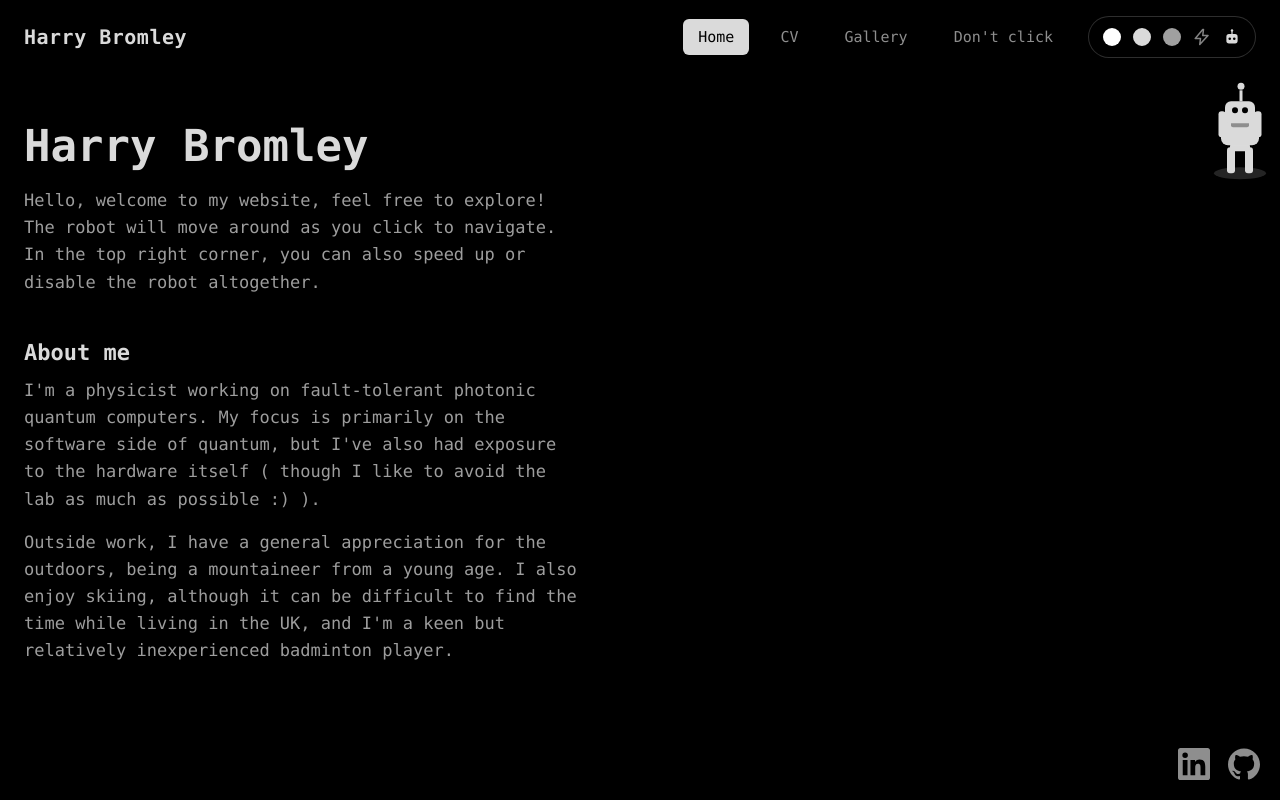
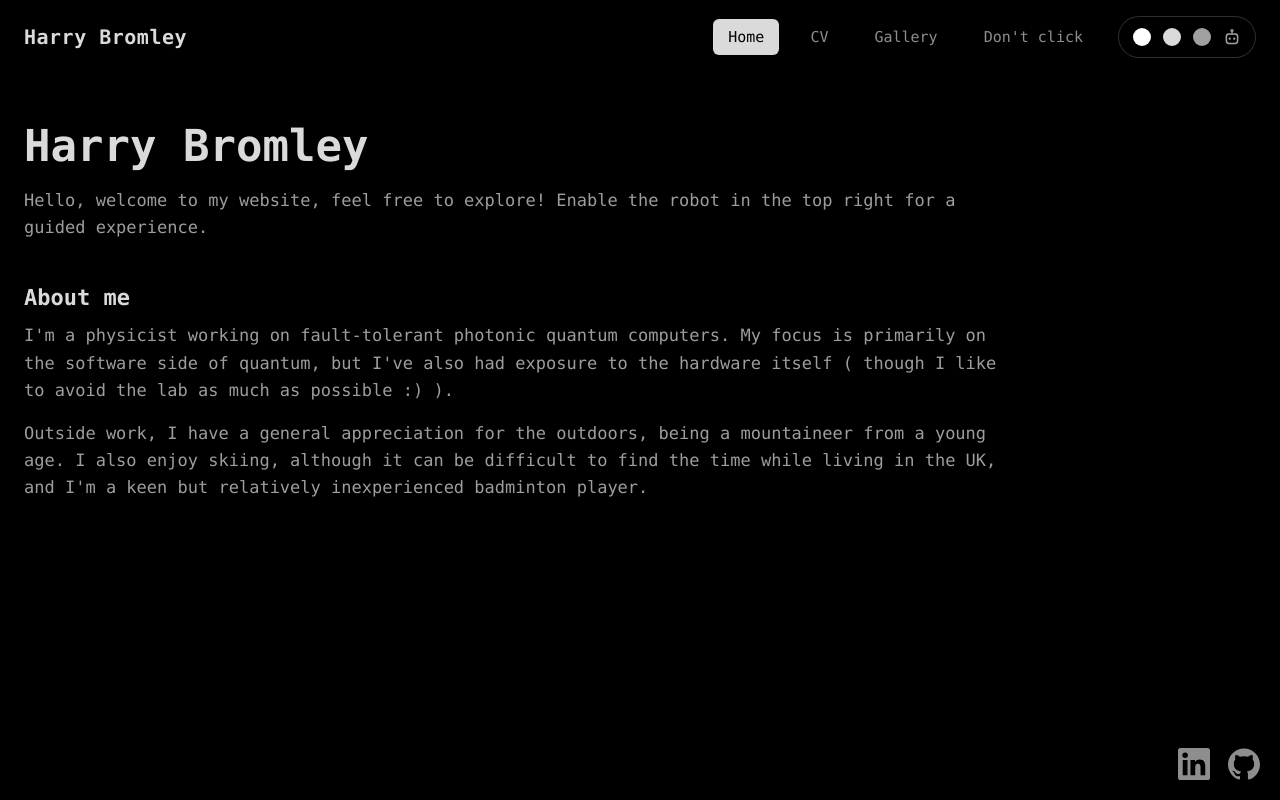
Before and after one commit to Harry1412/website, a React (Vite) app: page / in a window 1280 px wide. Built offline with nearby package versions, Linux system fonts and the light colour scheme.

Commit message:
Hide robot by default + tweaks to formatting

```diff
--- a/src/App.jsx
+++ b/src/App.jsx
@@ -30,8 +30,7 @@ export default function App() {
   const [route, setRoute] = useState(getRoute)
   const [cover, setCover] = useState(null)
   const [accent, setAccent] = useState(ACCENTS[1])
-  const [turbo, setTurbo] = useState(false)
-  const [robotOn, setRobotOn] = useState(true)
+  const [robotOn, setRobotOn] = useState(false)
   const [solved, setSolved] = useState(false)
   const robotRef = useRef(null)
   const busyRef = useRef(false)
@@ -76,9 +75,8 @@ export default function App() {
         y: rect.top + rect.height / 2,
       }
       const full = coverRadius(origin.x, origin.y)
-      const boost = turbo ? 2.5 : 1
       const expandMs = EXPAND_MS
-      const contractMs = Math.round(CONTRACT_MS / boost)
+      const contractMs = CONTRACT_MS
 
       robotRef.current.walkTo(x, y, () => {
         robotRef.current.reach(() => {
@@ -98,7 +96,7 @@ export default function App() {
         })
       })
     },
-    [schedule, turbo, robotOn],
+    [schedule, robotOn],
   )
   const handleSocial = useCallback((node) => {
     if (!robotRef.current || !node) return
@@ -125,7 +123,7 @@ export default function App() {
 
   return (
     <div className="app" style={{ '--accent': accent }}>
-      <RobotCanvas robotRef={robotRef} accent={accent} turbo={turbo} enabled={robotOn} />
+      <RobotCanvas robotRef={robotRef} accent={accent} enabled={robotOn} />
       <main className="page" key={route}>
         {page}
       </main>
@@ -134,8 +132,6 @@ export default function App() {
         onNavigate={navigate}
         accent={accent}
         onAccentChange={setAccent}
-        turbo={turbo}
-        onToggleTurbo={() => setTurbo((t) => !t)}
         robotOn={robotOn}
         onToggleRobot={() => setRobotOn((r) => !r)}
       />
--- a/src/components/ColourSlider.jsx
+++ b/src/components/ColourSlider.jsx
@@ -1,6 +1,4 @@
 export const ACCENTS = ['#ffffff', '#dadada', '#a0a0a0']
-
-const BOLT = 'M13 2 3 14h7l-1 8 11-12h-7l1-8z'
 
 function RobotFace({ filled }) {
   return (
@@ -53,8 +51,6 @@ function RobotFace({ filled }) {
 export default function ColourSlider({
   accent,
   onChange,
-  turbo,
-  onToggleTurbo,
   robotOn,
   onToggleRobot,
 }) {
@@ -76,25 +72,6 @@ export default function ColourSlider({
       </div>
       <button
         type="button"
-        className="colour-bolt"
-        onClick={onToggleTurbo}
-        aria-pressed={turbo}
-        aria-label="Turbo speed"
-        title="Turbo speed"
-      >
-        <svg viewBox="0 0 24 24" width="20" height="20" aria-hidden="true">
-          <path
-            d={BOLT}
-            fill={turbo ? 'currentColor' : 'none'}
-            stroke="currentColor"
-            strokeWidth="2"
-            strokeLinejoin="round"
-            strokeLinecap="round"
-          />
-        </svg>
-      </button>
-      <button
-        type="button"
         className="robot-toggle"
         onClick={onToggleRobot}
         aria-pressed={robotOn}
--- a/src/components/NavBar.jsx
+++ b/src/components/NavBar.jsx
@@ -13,8 +13,6 @@ export default function NavBar({
   onNavigate,
   accent,
   onAccentChange,
-  turbo,
-  onToggleTurbo,
   robotOn,
   onToggleRobot,
 }) {
@@ -39,8 +37,6 @@ export default function NavBar({
         <ColourSlider
           accent={accent}
           onChange={onAccentChange}
-          turbo={turbo}
-          onToggleTurbo={onToggleTurbo}
           robotOn={robotOn}
           onToggleRobot={onToggleRobot}
         />
--- a/src/components/RobotCanvas.jsx
+++ b/src/components/RobotCanvas.jsx
@@ -1,7 +1,7 @@
 import { useEffect, useRef } from 'react'
 import { Robot } from '../game/robot'
 
-export default function RobotCanvas({ robotRef, accent, turbo, enabled }) {
+export default function RobotCanvas({ robotRef, accent, enabled }) {
   const canvasRef = useRef(null)
   const robot = useRef(null)
   const enabledRef = useRef(enabled)
@@ -80,10 +80,6 @@ export default function RobotCanvas({ robotRef, accent, turbo, enabled }) {
   }, [accent])
 
   useEffect(() => {
-    if (robot.current) robot.current.turbo = turbo
-  }, [turbo])
-
-  useEffect(() => {
     enabledRef.current = enabled
   }, [enabled])
 
--- a/src/game/robot.js
+++ b/src/game/robot.js
@@ -5,7 +5,6 @@ const UNPACK_LOWER = 0.25
 const UNPACK_TOTAL = UNPACK_RAISE + UNPACK_HOLD + UNPACK_LOWER
 const REACH_DURATION = 0.55
 const WAVE_DURATION = 0.9
-const UNPACK_BOOST = 2.5
 const EASE = (t) => t * t * (3 - 2 * t)
 const FLOOR_CELLS = 3
 const FLOOR_GAP = 4
@@ -41,7 +40,6 @@ export class Robot {
     this.ready = false
 
     this.speed = 360
-    this.turbo = false
     this.state = 'idle'
     this.facing = 1
     this.clock = 0
@@ -98,10 +96,6 @@ export class Robot {
     this.onWaveDone = onDone || null
   }
 
-  actionBoost() {
-    return this.turbo ? UNPACK_BOOST : 1
-  }
-
   update(dt) {
     this.clock += dt
 
@@ -109,7 +103,7 @@ export class Robot {
       const dx = this.target.x - this.x
       const dy = this.target.y - this.y
       const dist = Math.hypot(dx, dy)
-      const step = (this.turbo ? this.speed * 3 : this.speed) * dt
+      const step = this.speed * dt
       if (dist <= step) {
         this.x = this.target.x
         this.y = this.target.y
@@ -125,7 +119,7 @@ export class Robot {
         if (Math.abs(dx) > 1) this.facing = dx >= 0 ? 1 : -1
       }
     } else if (this.state === 'reaching') {
-      this.unpackTime += dt * this.actionBoost()
+      this.unpackTime += dt
       if (this.unpackTime >= REACH_DURATION) {
         this.state = 'idle'
         const cb = this.onReachDone
@@ -133,7 +127,7 @@ export class Robot {
         if (cb) cb()
       }
     } else if (this.state === 'unpacking') {
-      this.unpackTime += dt * this.actionBoost()
+      this.unpackTime += dt
       if (this.unpackTime >= UNPACK_TOTAL) {
         this.state = 'idle'
       }
--- a/src/index.css
+++ b/src/index.css
@@ -127,7 +127,6 @@ body {
   gap: 12px;
 }
 
-.colour-bolt,
 .robot-toggle {
   position: relative;
   display: inline-flex;
@@ -142,11 +141,11 @@ body {
   border-radius: 50%;
   color: var(--accent, #ffffff);
   cursor: pointer;
+  opacity: 0.75;
   transition: opacity 0.2s;
 }
 
 /* enlarge the tap target without affecting the layout pitch */
-.colour-bolt::after,
 .robot-toggle::after {
   content: '';
   position: absolute;
@@ -154,16 +153,8 @@ body {
   border-radius: 50%;
 }
 
-.colour-bolt {
-  opacity: 0.6;
-}
-
-.colour-bolt:hover,
-.robot-toggle:hover {
-  opacity: 1;
-}
-
-.colour-bolt[aria-pressed='true'] {
+.robot-toggle:hover,
+.robot-toggle[aria-pressed='true'] {
   opacity: 1;
 }
 
@@ -273,7 +264,7 @@ body {
 }
 
 .panel {
-  max-width: 560px;
+  max-width: 1000px;
 }
 
 .panel h1 {
--- a/src/pages/HomePage.jsx
+++ b/src/pages/HomePage.jsx
@@ -3,9 +3,8 @@ export default function HomePage() {
     <section className="panel">
       <h1>Harry Bromley</h1>
       <p>
-        Hello, welcome to my website, feel free to explore! The robot will move
-        around as you click to navigate. In the top right corner, you can also
-        speed up or disable the robot altogether.
+        Hello, welcome to my website, feel free to explore! Enable the robot in
+        the top right for a guided experience.
       </p>
       <div className="home-about">
         <h2>About me</h2>
--- a/src/pages/SurprisePage.jsx
+++ b/src/pages/SurprisePage.jsx
@@ -25,7 +25,7 @@ export default function SurprisePage({ solved, onSolve, robotOn }) {
         <p className="riddle-solved">
           {robotOn
             ? 'The dance floor is unlocked, have fun!'
-            : 'Enable the robot for your reward.'}
+            : 'Enable the robot (in the top right) for your reward.'}
         </p>
       ) : (
         <>
@@ -51,7 +51,7 @@ export default function SurprisePage({ solved, onSolve, robotOn }) {
           </form>
           {wrong && <p className="riddle-feedback">Not quite — try again.</p>}
           {attempts >= 3 && (
-            <p className="riddle-hint">Hint: What can you see on this page (you may have hidden it).</p>
+            <p className="riddle-hint">Hint: The answer can be clicked, and is written somewhere on this site.</p>
           )}
         </>
       )}
```
